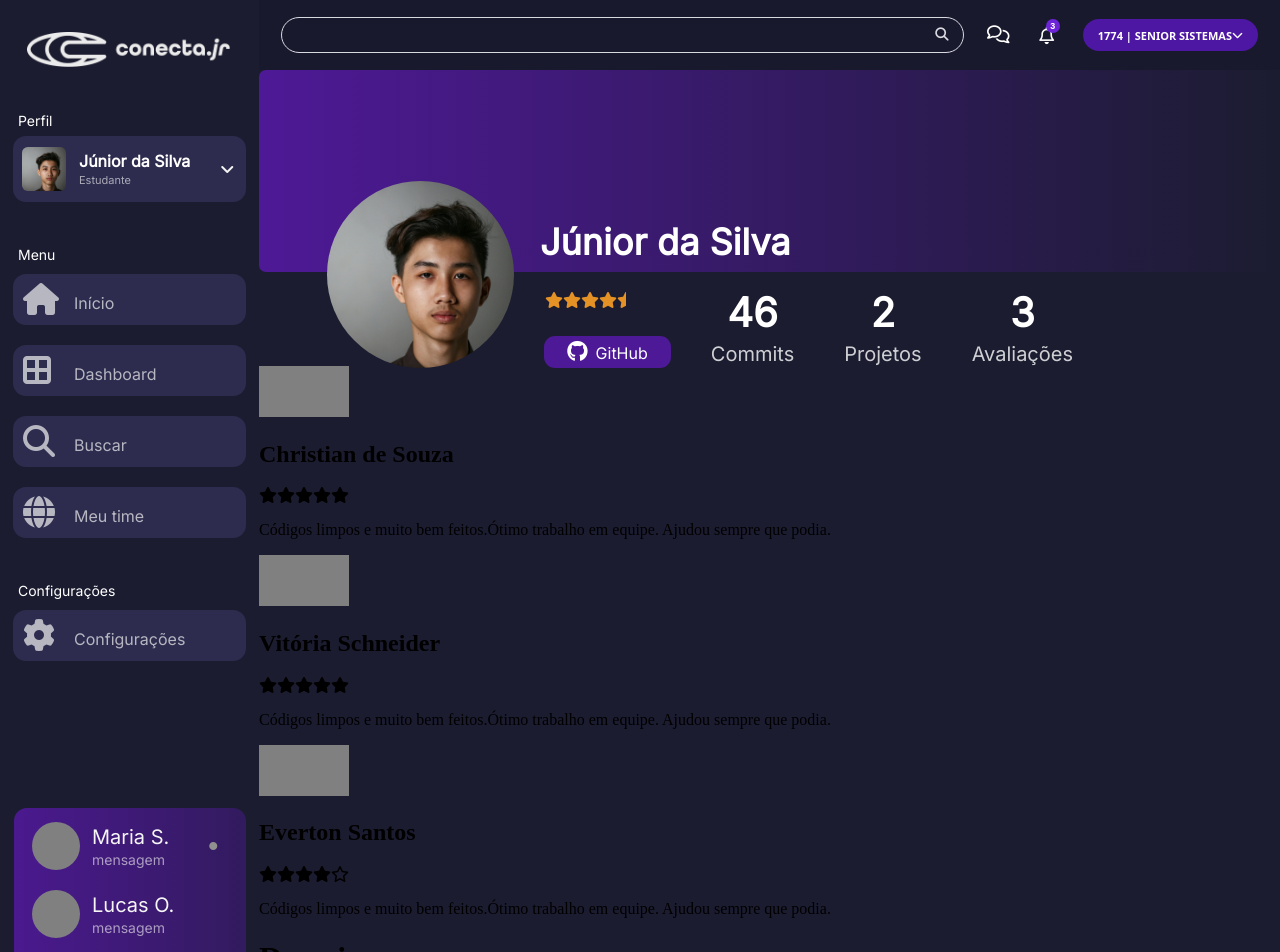
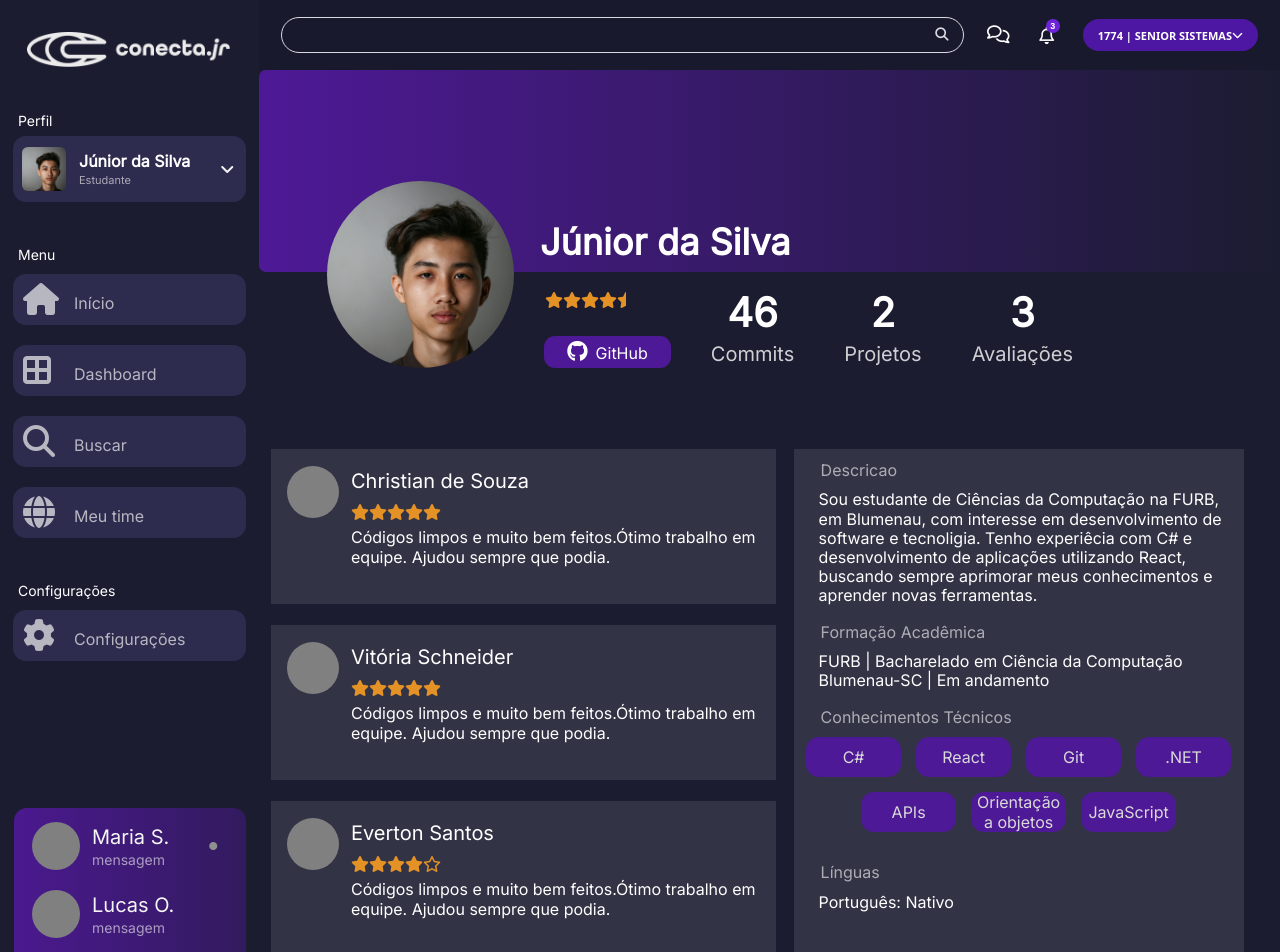
Before and after one commit to Gregory-Santos/ConectaJr, an Angular app: page /perfil in a window 1280 px wide. Shown: the top 952 px of the page. Built offline with nearby package versions, Linux system fonts and the light colour scheme.

Commit message:
style-finaliza-css-perfil
Finaliza css perfil, organiza avaliaçoes, e descrição de usuario

```diff
--- a/src/app/feats/perfil-usuario/perfil-usuario.css
+++ b/src/app/feats/perfil-usuario/perfil-usuario.css
@@ -1,6 +1,8 @@
 /*Config global de fundo da page*/
 main {
     background-color: #1B1C30;
+    display: flex;
+    flex-direction: column;
 }
 
 /*Config informaçoes do usuario, foto, nome e avaliação*/
@@ -104,3 +106,151 @@ main {
     color: rgba(255, 255, 255, 0.79);
     font-family: 'Inter', sans-serif;
 }
+
+/*card de avaliações de empresas*/
+.review-empresas {
+    display: flex;
+    flex-direction: column;
+    gap: 21px;
+    margin-top: 83px;
+    margin-left: 12px;
+}
+
+.conteudo-avaliacao {
+    display: flex;
+    flex-direction: column;
+    gap: 29px;
+    align-items: self-start;
+}
+
+.card-avaliacao {
+    display: flex;
+    flex-direction: row;
+    width: 50%;
+    height: 155px;
+    background-color: rgba(255, 255, 255, 0.100);
+    gap: 12px;
+    font-family: 'Inter', sans-serif;
+}
+
+.card-avaliacao img {
+    width: 52px;
+    height: 52px;
+    object-fit: cover;
+    border-radius: 50%;
+    margin-left: 16px;
+    margin-top: 17px;
+}
+
+.dados-avaliador {
+    display: flex;
+    flex-direction: column;
+}
+
+.dados-avaliador h2 {
+    color: #FFFFFF;
+    font-size: 20px;
+    font-weight: 400;
+    white-space: nowrap;
+    margin: 20px 0 0;
+}
+
+.avaliacao {
+    display: flex;
+    flex-direction: column;
+    font-family: 'Inter', sans-serif;
+    margin-top: -20px;
+    color: #FFFFFF;
+}
+
+
+.avaliacao p {
+    margin: 5px 0 0;
+}
+
+.estrelas {
+    display: flex;
+    flex-wrap: nowrap;
+    flex-direction: row;
+    color: #E49126;
+    white-space: nowrap;
+}
+
+
+/*descrição do usuario*/
+
+.descricao-usuario {
+    width: 450px;
+    height: 526px;
+    background-color: rgba(255, 255, 255, 0.100);
+    position: absolute;
+    left: 62%;
+    top: 449px;
+}
+
+.descricao-usuario h1 {
+    font-size: 16px;
+    color: rgba(255, 255, 255, 0.60);
+    font-family: 'Inter', sans-serif;
+    margin-left: 27px;
+    font-weight: 500;
+}
+
+.descricao p {
+    font-size: 16px;
+    font-weight: 500;
+    color: #FFFFFF;
+    font-family: 'Inter', sans-serif;
+    margin-left: 25px;
+    line-height: 1.2;
+    text-align: start;
+    margin-top: 8px;
+}
+/*formação do usuario*/
+
+.formacao p{
+    font-size: 16px;
+    font-weight: 500;
+    color: #FFFFFF;
+    font-family: 'Inter', sans-serif;
+    margin-left: 25px;
+    line-height: 1.2;
+    text-align: start;
+    margin-top: 8px;
+}
+
+.conhecimento{
+    display: flex;
+    flex-wrap: wrap;
+    gap: 15px;
+    text-align: center;
+    justify-content: center;
+}
+
+.conhecimento span{
+    display: flex;
+    align-items: center;
+    justify-content: center;
+    font-family: 'Inter', sans-serif;
+    color: #D9D9D9;
+    background-color: #4E1996;
+    width: 95px;
+    height: 40px;
+    border-radius: 13px;
+}
+
+/*linguas*/
+
+.linguas h1{
+    margin-top: 30px;
+}
+.lingua p{
+    font-size: 16px;
+    font-weight: 500;
+    color: #FFFFFF;
+    font-family: 'Inter', sans-serif;
+    margin-left: 25px;
+    line-height: 1.2;
+    text-align: start;
+    margin-top: 8px;
+}
--- a/src/app/feats/perfil-usuario/perfil-usuario.html
+++ b/src/app/feats/perfil-usuario/perfil-usuario.html
@@ -41,50 +41,77 @@
     <!--review de empresas-->
     <div class="review-empresas">
 
+        <div class="card-avaliacao">
+            <img src="img/teste-chat.webp" alt="teste-foto-avaliador" width="90">
 
+            <div class="conteudo-avaliacao">
                 <div class="dados-avaliador">
-            <img src="img/teste-chat.webp" alt="teste-foto-avaliador" width="90">
+
                     <h2>Christian de Souza</h2>
                 </div>
 
                 <div class="avaliacao">
+                    <div class="estrelas">
                         <span><i class="fa-solid fa-star"></i></span>
                         <span><i class="fa-solid fa-star"></i></span>
                         <span><i class="fa-solid fa-star"></i></span>
                         <span><i class="fa-solid fa-star"></i></span>
                         <span><i class="fa-solid fa-star"></i></span>
-
+                    </div>
                     <p>Códigos limpos e muito bem feitos.Ótimo trabalho em equipe. Ajudou sempre que podia.</p>
                 </div>
 
+
+            </div>
+        </div>
+
+
+        <div class="card-avaliacao">
+
+            <img src="img/teste-chat.webp" alt="teste-foto-avaliador" width="90">
+            <div class="conteudo-avaliacao">
+
                 <div class="dados-avaliador">
-            <img src="img/teste-chat.webp" alt="teste-foto-avaliador" width="90">
+
                     <h2>Vitória Schneider</h2>
                 </div>
 
                 <div class="avaliacao">
+                    <div class="estrelas">
                         <span><i class="fa-solid fa-star"></i></span>
                         <span><i class="fa-solid fa-star"></i></span>
                         <span><i class="fa-solid fa-star"></i></span>
                         <span><i class="fa-solid fa-star"></i></span>
                         <span><i class="fa-solid fa-star"></i></span>
+                    </div>
 
                     <p>Códigos limpos e muito bem feitos.Ótimo trabalho em equipe. Ajudou sempre que podia.</p>
                 </div>
+            </div>
+        </div>
 
+
+        <div class="card-avaliacao">
+            <img src="img/teste-chat.webp" alt="teste-foto-avaliador" width="90">
+
+            <div class="conteudo-avaliacao">
                 <div class="dados-avaliador">
-            <img src="img/teste-chat.webp" alt="teste-foto-avaliador" width="90">
+
                     <h2>Everton Santos</h2>
                 </div>
 
                 <div class="avaliacao">
+                    <div class="estrelas">
                         <span><i class="fa-solid fa-star"></i></span>
                         <span><i class="fa-solid fa-star"></i></span>
                         <span><i class="fa-solid fa-star"></i></span>
                         <span><i class="fa-solid fa-star"></i></span>
                         <span><i class="fa-regular fa-star"></i></span>
+                    </div>
 
                     <p>Códigos limpos e muito bem feitos.Ótimo trabalho em equipe. Ajudou sempre que podia.</p>
+                </div>
+            </div>
         </div>
 
     </div>
@@ -111,7 +138,7 @@
             </div>
         </div>
 
-    </div>
+
 
         <div class="conhecimento-tecnico">
             <div class="titulo-conhecimento">
@@ -138,4 +165,5 @@
                 <p>Português: Nativo</p>
             </div>
         </div>
+    </div>
 </main>
```
Lines whose indentation alone changed are shown as unchanged.
